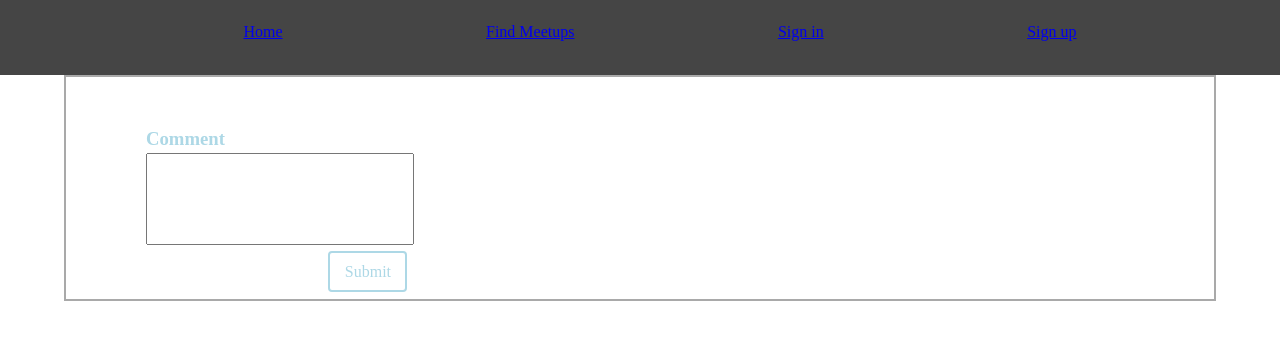
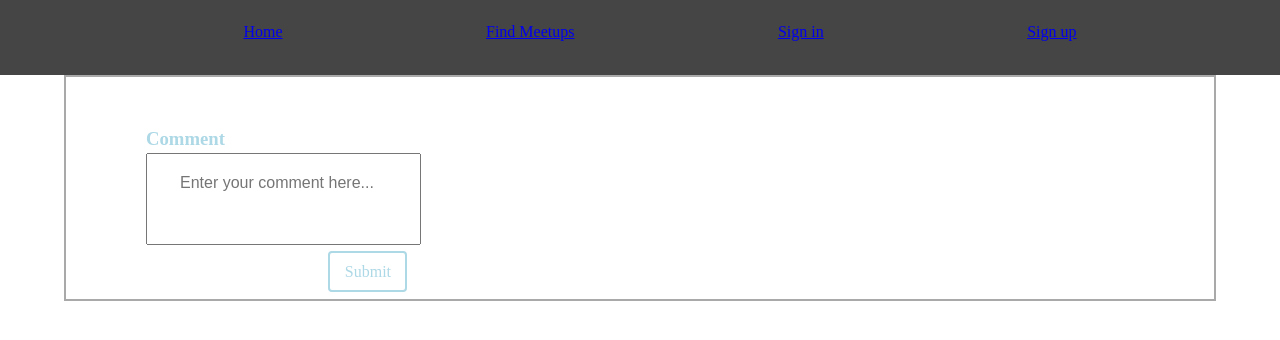
Before and after one commit to MatildaMared/meetup, a React (Create React App) app in the folder client/: page /meetups in a window 1280 px wide. Shown: the top 340 px of the page. Built offline with nearby package versions, Linux system fonts and the light colour scheme; no server answers.

Commit message:
testing for subbmitting form

```diff
--- a/client/src/components/comment/Comment.tsx
+++ b/client/src/components/comment/Comment.tsx
@@ -1,12 +1,25 @@
+import { useState } from "react";
 import styled from "styled-components";
 
 function Form() {
+  const [inputValue, setInputValue] = useState("");
+
+  const handleSubmit = (e: any) => {
+    e.preventDefault();
+    setInputValue("");
+  };
+
   return (
     <StyledDiv>
-      <StyledForm>
+      <StyledForm onSubmit={(e) => handleSubmit(e)}>
         <h3>Comment</h3>
-        <input type="text" />
-        <button>Submit</button>
+        <input
+          type="text"
+          placeholder="Enter your comment here..."
+          value={inputValue}
+          onChange={(e) => setInputValue(e.target.value)}
+        />
+        <button type="submit">Submit</button>
       </StyledForm>
     </StyledDiv>
   );
@@ -31,8 +44,13 @@ const StyledForm = styled.form`
   }
 
   input {
-    padding: 2rem;
+    padding: 1rem 2rem 3rem 2rem;
     margin-bottom: 0.4rem;
+    font-family: sans-serif;
+
+    &:focus {
+      outline: none;
+    }
   }
 
   button {
@@ -43,7 +61,6 @@ const StyledForm = styled.form`
     background-color: transparent;
     border: 2px solid lightblue;
     border-radius: 4px;
-    /* text-transform: uppercase; */
     color: lightblue;
   }
 `;
```
Also changed, not shown: 2 other files (tests, documents, lock files or other folders).
